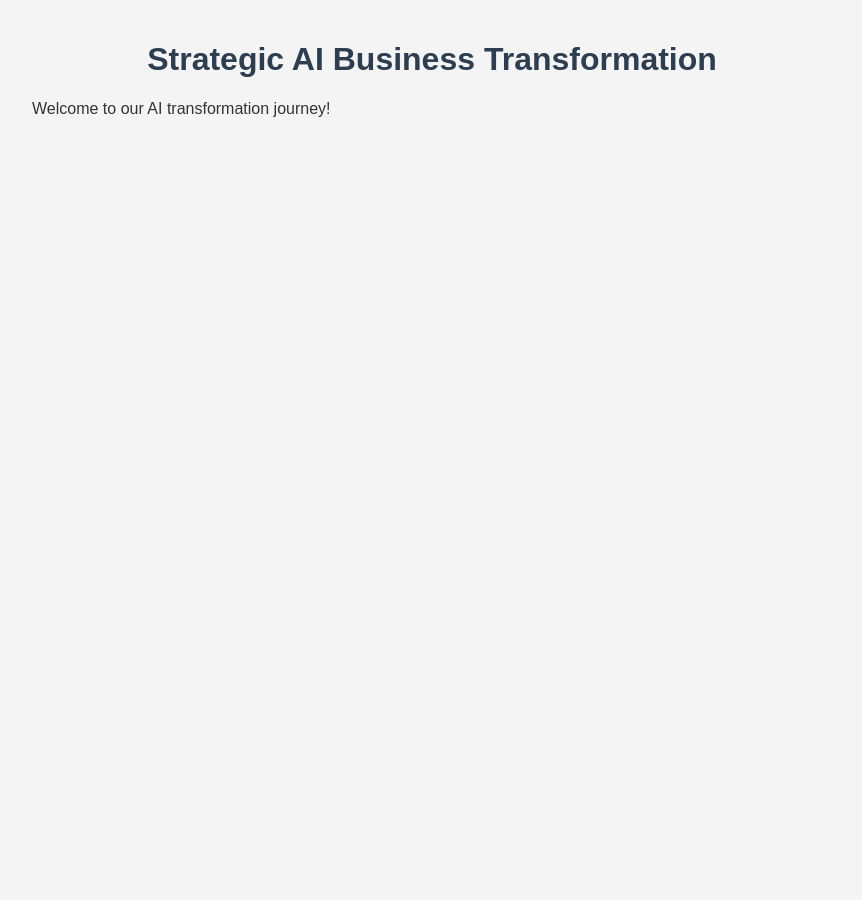
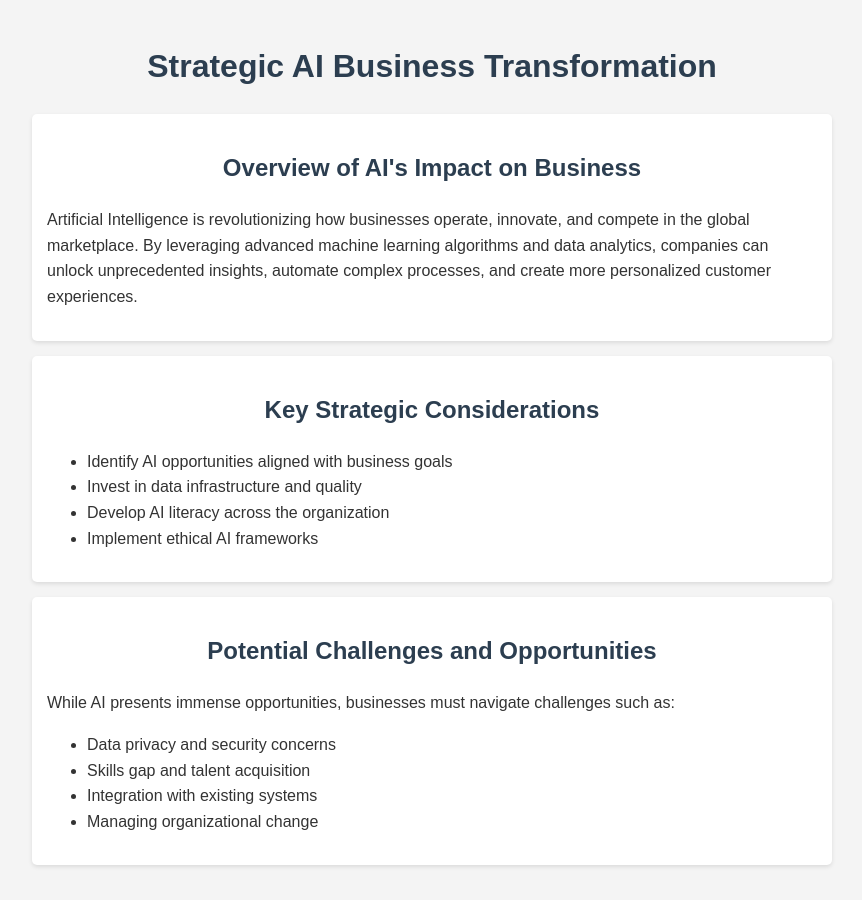
Before and after one commit to sadgeb/Strategic-AI-Business-Transformation, a plain HTML site: page index.html in a window 1280 px wide. Shown: the whole page, without its empty margins (208-1070 px from the left). Before the commit the page ends 800 px from the top, so only its background shows below. Drawn offline with Linux system fonts and the light colour scheme.

Commit message:
Expand content on AI business transformation

```diff
--- a/index.html
+++ b/index.html
@@ -11,15 +11,48 @@
             padding: 20px;
             background-color: #f4f4f4;
             color: #333;
+            line-height: 1.6;
         }
-        h1 {
+        h1, h2 {
             color: #2c3e50;
             text-align: center;
+        }
+        .section {
+            background-color: white;
+            padding: 15px;
+            margin-bottom: 15px;
+            border-radius: 5px;
+            box-shadow: 0 2px 4px rgba(0,0,0,0.1);
         }
     </style>
 </head>
 <body>
     <h1>Strategic AI Business Transformation</h1>
-    <p>Welcome to our AI transformation journey!</p>
+
+    <div class="section">
+        <h2>Overview of AI's Impact on Business</h2>
+        <p>Artificial Intelligence is revolutionizing how businesses operate, innovate, and compete in the global marketplace. By leveraging advanced machine learning algorithms and data analytics, companies can unlock unprecedented insights, automate complex processes, and create more personalized customer experiences.</p>
+    </div>
+
+    <div class="section">
+        <h2>Key Strategic Considerations</h2>
+        <ul>
+            <li>Identify AI opportunities aligned with business goals</li>
+            <li>Invest in data infrastructure and quality</li>
+            <li>Develop AI literacy across the organization</li>
+            <li>Implement ethical AI frameworks</li>
+        </ul>
+    </div>
+
+    <div class="section">
+        <h2>Potential Challenges and Opportunities</h2>
+        <p>While AI presents immense opportunities, businesses must navigate challenges such as:</p>
+        <ul>
+            <li>Data privacy and security concerns</li>
+            <li>Skills gap and talent acquisition</li>
+            <li>Integration with existing systems</li>
+            <li>Managing organizational change</li>
+        </ul>
+    </div>
 </body>
 </html>
```
